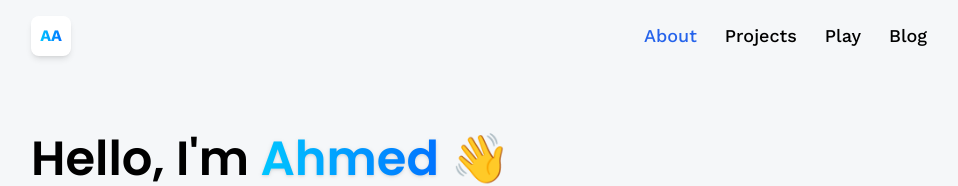
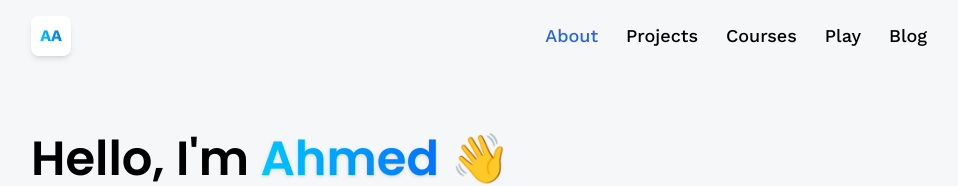
Before and after one commit to ahmedamirabbas/3D-Portfolio, a React (Vite) app: page /about in a window 1280 px wide. Shown: the top 186 px of the page, without its empty margins (161-1119 px from the left). Built offline with nearby package versions, Linux system fonts and the light colour scheme.

Commit message:
added courses link to navbar

```diff
--- a/src/components/Navbar.jsx
+++ b/src/components/Navbar.jsx
@@ -15,6 +15,9 @@ const Navbar = () => {
         <NavLink to='/projects' className={({ isActive }) => isActive ? "text-blue-600" : "text-black"} >
           Projects
         </NavLink>
+        <NavLink to='https://bit.ly/4e9fD1Z' className={({ isActive }) => isActive ? "text-blue-600" : "text-black"} target="blank">
+          Courses
+        </NavLink>
         <NavLink to='https://ahmedamir7.itch.io' className={({ isActive }) => isActive ? "text-blue-600" : "text-black"} target="blank">
           Play
         </NavLink>
```
